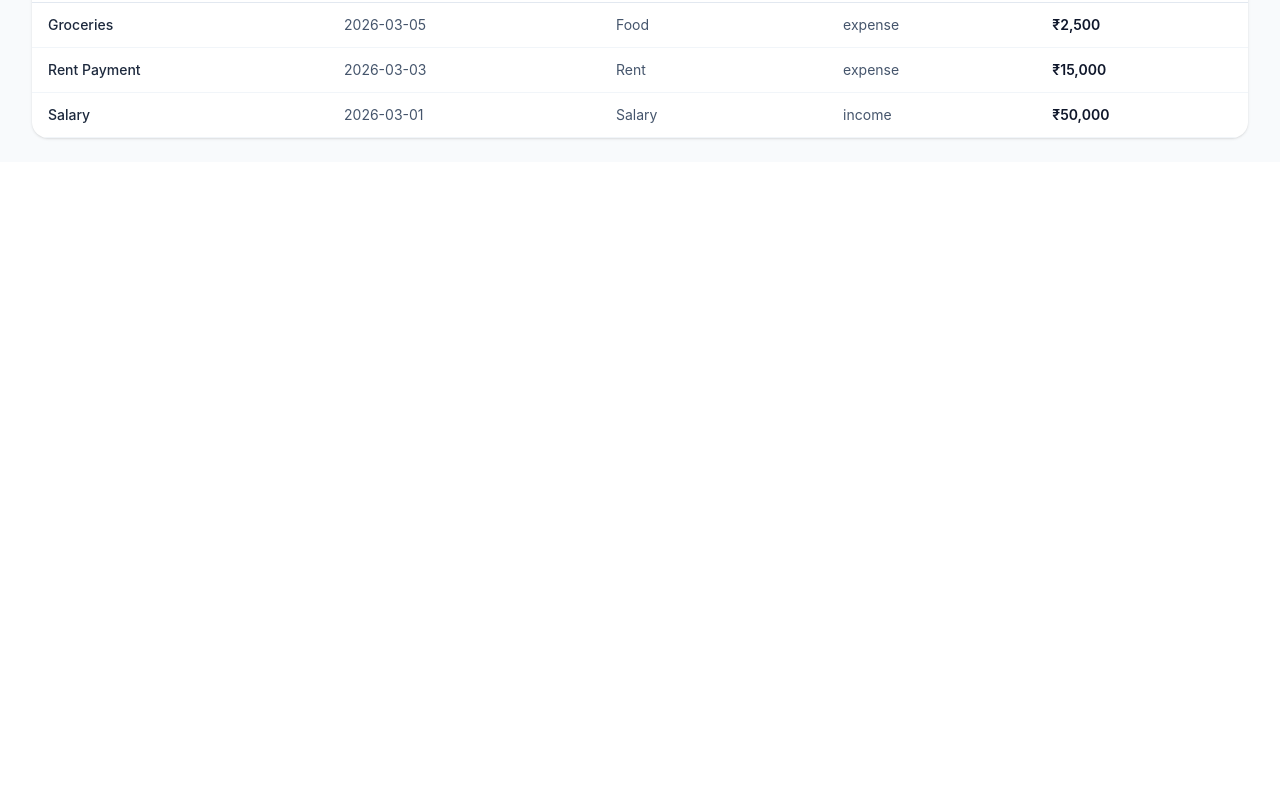
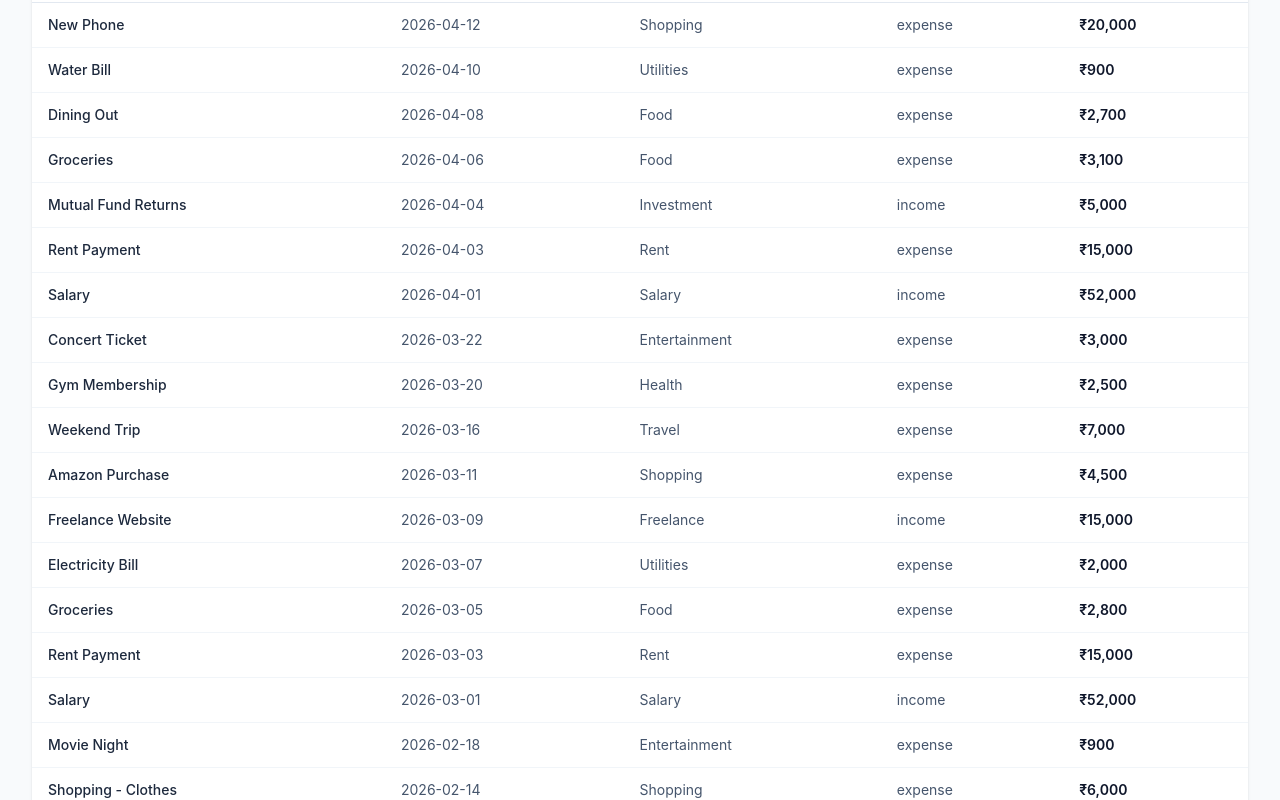
Before and after one commit to vasantharatnam/zorvyn-assignment, a React (Vite) app in the folder finance-dashboard/: page / in a window 1280 px wide. Shown: the part 1000-1800 px from the top of the page. Before the commit the page ends 1162 px from the top, so only its background shows below. Built offline with nearby package versions, Linux system fonts and the light colour scheme.

Commit message:
added more data

```diff
--- a/finance-dashboard/src/data/initialTransactions.js
+++ b/finance-dashboard/src/data/initialTransactions.js
@@ -5,10 +5,134 @@ export const initialTransactions = [
     amount: 50000,
     category: "Salary",
     type: "income",
+    date: "2026-01-01",
+  },
+  {
+    id: 2,
+    title: "Freelance Project",
+    amount: 12000,
+    category: "Freelance",
+    type: "income",
+    date: "2026-01-10",
+  },
+  {
+    id: 3,
+    title: "Rent Payment",
+    amount: 15000,
+    category: "Rent",
+    type: "expense",
+    date: "2026-01-03",
+  },
+  {
+    id: 4,
+    title: "Groceries",
+    amount: 2500,
+    category: "Food",
+    type: "expense",
+    date: "2026-01-05",
+  },
+  {
+    id: 5,
+    title: "Electricity Bill",
+    amount: 1800,
+    category: "Utilities",
+    type: "expense",
+    date: "2026-01-08",
+  },
+  {
+    id: 6,
+    title: "Netflix Subscription",
+    amount: 500,
+    category: "Entertainment",
+    type: "expense",
+    date: "2026-01-12",
+  },
+  {
+    id: 7,
+    title: "Flight Booking",
+    amount: 8000,
+    category: "Travel",
+    type: "expense",
+    date: "2026-01-15",
+  },
+
+  // FEB
+  {
+    id: 8,
+    title: "Salary",
+    amount: 50000,
+    category: "Salary",
+    type: "income",
+    date: "2026-02-01",
+  },
+  {
+    id: 9,
+    title: "Stock Dividend",
+    amount: 4000,
+    category: "Investment",
+    type: "income",
+    date: "2026-02-06",
+  },
+  {
+    id: 10,
+    title: "Rent Payment",
+    amount: 15000,
+    category: "Rent",
+    type: "expense",
+    date: "2026-02-03",
+  },
+  {
+    id: 11,
+    title: "Restaurant",
+    amount: 3200,
+    category: "Food",
+    type: "expense",
+    date: "2026-02-07",
+  },
+  {
+    id: 12,
+    title: "Internet Bill",
+    amount: 1200,
+    category: "Utilities",
+    type: "expense",
+    date: "2026-02-10",
+  },
+  {
+    id: 13,
+    title: "Shopping - Clothes",
+    amount: 6000,
+    category: "Shopping",
+    type: "expense",
+    date: "2026-02-14",
+  },
+  {
+    id: 14,
+    title: "Movie Night",
+    amount: 900,
+    category: "Entertainment",
+    type: "expense",
+    date: "2026-02-18",
+  },
+
+  // MARCH
+  {
+    id: 15,
+    title: "Salary",
+    amount: 52000,
+    category: "Salary",
+    type: "income",
     date: "2026-03-01",
   },
   {
-    id: 2,
+    id: 16,
+    title: "Freelance Website",
+    amount: 15000,
+    category: "Freelance",
+    type: "income",
+    date: "2026-03-09",
+  },
+  {
+    id: 17,
     title: "Rent Payment",
     amount: 15000,
     category: "Rent",
@@ -16,11 +140,109 @@ export const initialTransactions = [
     date: "2026-03-03",
   },
   {
-    id: 3,
+    id: 18,
     title: "Groceries",
-    amount: 2500,
+    amount: 2800,
     category: "Food",
     type: "expense",
     date: "2026-03-05",
   },
+  {
+    id: 19,
+    title: "Electricity Bill",
+    amount: 2000,
+    category: "Utilities",
+    type: "expense",
+    date: "2026-03-07",
+  },
+  {
+    id: 20,
+    title: "Amazon Purchase",
+    amount: 4500,
+    category: "Shopping",
+    type: "expense",
+    date: "2026-03-11",
+  },
+  {
+    id: 21,
+    title: "Weekend Trip",
+    amount: 7000,
+    category: "Travel",
+    type: "expense",
+    date: "2026-03-16",
+  },
+  {
+    id: 22,
+    title: "Gym Membership",
+    amount: 2500,
+    category: "Health",
+    type: "expense",
+    date: "2026-03-20",
+  },
+  {
+    id: 23,
+    title: "Concert Ticket",
+    amount: 3000,
+    category: "Entertainment",
+    type: "expense",
+    date: "2026-03-22",
+  },
+
+  // APRIL
+  {
+    id: 24,
+    title: "Salary",
+    amount: 52000,
+    category: "Salary",
+    type: "income",
+    date: "2026-04-01",
+  },
+  {
+    id: 25,
+    title: "Mutual Fund Returns",
+    amount: 5000,
+    category: "Investment",
+    type: "income",
+    date: "2026-04-04",
+  },
+  {
+    id: 26,
+    title: "Rent Payment",
+    amount: 15000,
+    category: "Rent",
+    type: "expense",
+    date: "2026-04-03",
+  },
+  {
+    id: 27,
+    title: "Groceries",
+    amount: 3100,
+    category: "Food",
+    type: "expense",
+    date: "2026-04-06",
+  },
+  {
+    id: 28,
+    title: "Dining Out",
+    amount: 2700,
+    category: "Food",
+    type: "expense",
+    date: "2026-04-08",
+  },
+  {
+    id: 29,
+    title: "Water Bill",
+    amount: 900,
+    category: "Utilities",
+    type: "expense",
+    date: "2026-04-10",
+  },
+  {
+    id: 30,
+    title: "New Phone",
+    amount: 20000,
+    category: "Shopping",
+    type: "expense",
+    date: "2026-04-12",
+  },
 ]
```
